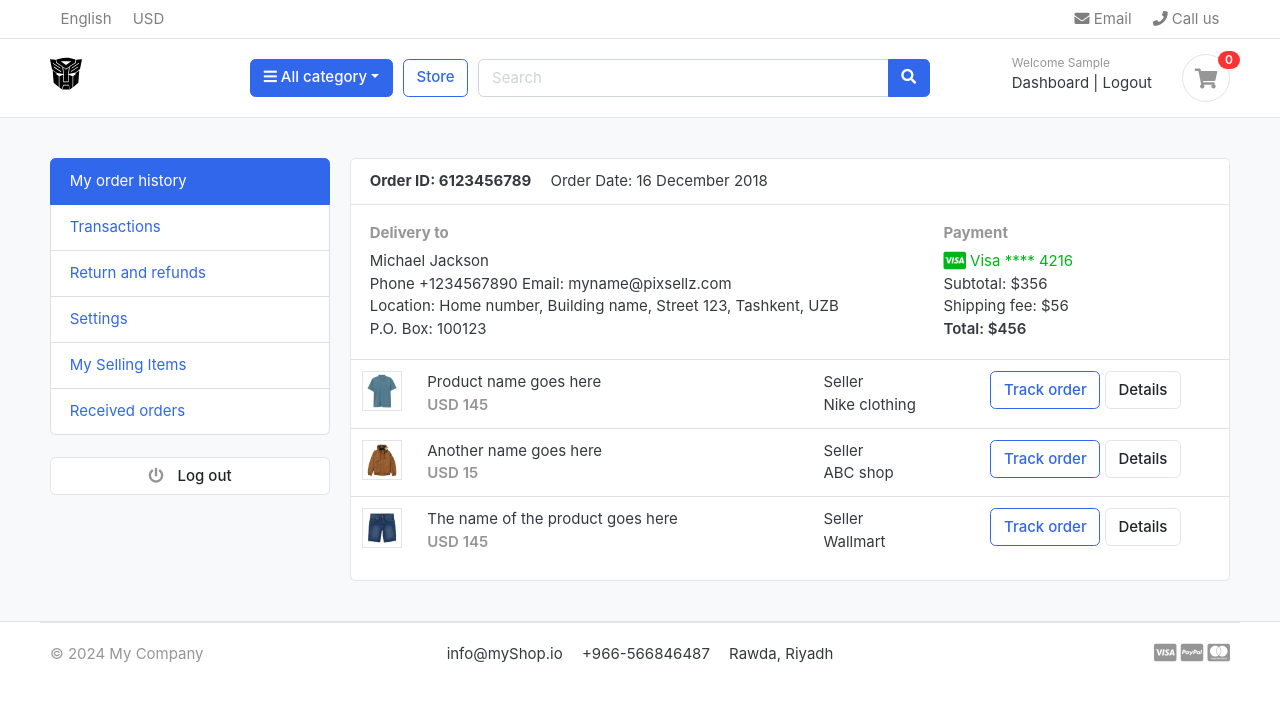
After one commit to hassan-ezzeddine96/shop, a Django app: page /accounts/ in a window 1280 px wide. The commit adds this page. Shown: the top 702 px of the page. Run offline with Django 3.2, Linux system fonts and the light colour scheme; the visitor is signed in with stand-in values (Sample User, id 1); data that the repository does not hold is empty; some libraries are stand-ins or nearby versions; some web fonts are replaced.

Commit message:
verification code by email done

```diff
--- a/accounts/urls.py
+++ b/accounts/urls.py
@@ -5,5 +5,8 @@ urlpatterns = [
     path('register/',views.register,name='register'),
     path('login/',views.login,name='login'),
     path('logout/',views.logout,name='logout'),
+    path('dashboard/',views.dashboard,name='dashboard'),
+    path('',views.dashboard,name='dashboard'),
 
+    path('activate/<uidb64>/<token>/',views.activate,name='activate'),
 ]
--- a/accounts/views.py
+++ b/accounts/views.py
@@ -3,6 +3,15 @@ from .forms import RegistrationForm
 from .models import Account
 from django.contrib import messages, auth
 from django.contrib.auth.decorators import login_required
+from django.http import HttpResponse
+
+#verification email
+from django.contrib.sites.shortcuts import get_current_site
+from django.template.loader import render_to_string
+from django.utils.http import urlsafe_base64_encode, urlsafe_base64_decode
+from django.utils.encoding import force_bytes
+from django.contrib.auth.tokens import default_token_generator
+from django.core.mail import EmailMessage
 
 # Create your views here.
 def register(request):
@@ -18,8 +27,21 @@ def register(request):
             user = Account.objects.create_user(first_name=first_name, last_name=last_name, email=email, username=username, password=password)
             user.phone_number = phone_number
             user.save()
-            messages.success(request, 'Registration successful.')
-            return redirect('register')
+
+            # USER ACTIVATION
+            current_site = get_current_site(request)
+            mail_subject = 'Please activate your account'
+            message = render_to_string('accounts/account_verification_email.html', {
+                'user':user,
+                'domain': current_site,
+                'uid': urlsafe_base64_encode(force_bytes(user.pk)),
+                'token': default_token_generator.make_token(user),
+            })
+            to_email = email
+            send_email = EmailMessage(mail_subject, message, to=[to_email])
+            send_email.send()
+            # messages.success(request, 'Thank you for registering with us. We have sent you verification email to your email address. Please verify it.')
+            return redirect('/accounts/login/?command=verification&email='+email)
     else:
         form = RegistrationForm()
     context={
@@ -33,8 +55,8 @@ def login(request):
         user = auth.authenticate(email=email, password=password)
         if user is not None:
             auth.login(request, user)
-            # messages.success(request,'You are now Logged in.')
-            return redirect('home')
+            messages.success(request,'You are now Logged in.')
+            return redirect('dashboard')
         else:
             messages.error(request,'Invailed login credentials.')
             return redirect('login')
@@ -45,3 +67,22 @@ def logout(request):
     auth.logout(request)
     messages.success(request,'You are logged out.')
     return redirect('login')
+
+def activate(request,uidb64,token):
+    try:
+        uid = urlsafe_base64_decode(uidb64).decode()
+        user = Account._default_manager.get(pk=uid)
+    except(TypeError, ValueError, OverflowError, Account.DoesNotExist):
+        user = None
+    if user is not None and default_token_generator.check_token(user, token):
+        user.is_active = True
+        user.save()
+        messages.success(request,'Congradulations! Your account is activated.')
+        return redirect('login')
+    else:
+        messages.error(request,'Invalid activation link')
+        return redirect('register')
+
+@login_required(login_url = 'login')
+def dashboard(request):
+    return render(request,'accounts/dashboard.html')
--- /dev/null
+++ b/templates/accounts/dashboard.html
@@ -0,0 +1,98 @@
+{% extends 'base.html' %}
+
+
+{% block content %}
+    <!-- ========================= SECTION CONTENT ========================= -->
+<section class="section-conten padding-y bg">
+{% include 'includes/alerts.html' %}
+    <div class="container">
+        <div class="row">
+        <aside class="col-md-3">
+            <!--   SIDEBAR   -->
+            <ul class="list-group">
+                <a class="list-group-item active" href="#"> My order history </a>
+                <a class="list-group-item" href="#"> Transactions </a>
+                <a class="list-group-item" href="#"> Return and refunds </a>
+                <a class="list-group-item" href="#">Settings </a>
+                <a class="list-group-item" href="#"> My Selling Items </a>
+                <a class="list-group-item" href="#"> Received orders </a>
+            </ul>
+            <br>
+            <a class="btn btn-light btn-block" href="{% url 'logout' %}"> <i class="fa fa-power-off"></i> <span class="text">Log out</span> </a>
+            <!--   SIDEBAR .//END   -->
+        </aside>
+        <main class="col-md-9">
+            <article class="card">
+            <header class="card-header">
+                <strong class="d-inline-block mr-3">Order ID: 6123456789</strong>
+                <span>Order Date: 16 December 2018</span>
+            </header>
+            <div class="card-body">
+                <div class="row">
+                    <div class="col-md-8">
+                        <h6 class="text-muted">Delivery to</h6>
+                        <p>Michael Jackson <br>
+                        Phone +1234567890 Email: myname@pixsellz.com <br>
+                        Location: Home number, Building name, Street 123,  Tashkent, UZB <br>
+                        P.O. Box: 100123
+                         </p>
+                    </div>
+                    <div class="col-md-4">
+                        <h6 class="text-muted">Payment</h6>
+                        <span class="text-success">
+                            <i class="fab fa-lg fa-cc-visa"></i>
+                            Visa  **** 4216
+                        </span>
+                        <p>Subtotal: $356 <br>
+                         Shipping fee:  $56 <br>
+                         <span class="b">Total:  $456 </span>
+                        </p>
+                    </div>
+                </div> <!-- row.// -->
+            </div> <!-- card-body .// -->
+            <div class="table-responsive">
+            <table class="table table-hover">
+                <tr>
+                    <td width="65">
+                        <img src="../images/items/1.jpg" class="img-xs border">
+                    </td>
+                    <td>
+                        <p class="title mb-0">Product name goes here </p>
+                        <var class="price text-muted">USD 145</var>
+                    </td>
+                    <td> Seller <br> Nike clothing </td>
+                    <td width="250"> <a href="#" class="btn btn-outline-primary">Track order</a> <a href="#" class="btn btn-light"> Details </a> </td>
+                </tr>
+                <tr>
+                    <td>
+                        <img src="../images/items/2.jpg" class="img-xs border">
+                    </td>
+                    <td>
+                        <p class="title mb-0">Another name goes here </p>
+                        <var class="price text-muted">USD 15</var>
+                    </td>
+                    <td> Seller <br> ABC shop </td>
+                    <td> <a href="#" class="btn btn-outline-primary">Track order</a> <a href="#" class="btn btn-light"> Details </a> </td>
+                </tr>
+                <tr>
+                    <td>
+                        <img src="../images/items/3.jpg" class="img-xs border">
+                    </td>
+                    <td>
+                        <p class="title mb-0">The name of the product  goes here </p>
+                        <var class="price text-muted">USD 145</var>
+                    </td>
+                    <td> Seller <br> Wallmart </td>
+                    <td> <a href="#" class="btn btn-outline-primary">Track order</a> <a href="#" class="btn btn-light"> Details </a> </td>
+                </tr>
+            </table>
+            </div> <!-- table-responsive .end// -->
+            </article> <!-- order-group.// -->
+        </main>
+    </div> <!-- row.// -->
+    </div>
+
+
+    </section>
+    <!-- ========================= SECTION CONTENT END// ========================= -->
+{% endblock content %}
--- a/templates/includes/navbar.html
+++ b/templates/includes/navbar.html
@@ -68,8 +68,8 @@
             <div class="widget-header">
               <small class="title text-muted">Welcome {{user.first_name}}</small>
               <div>
-                <a href="#">Dashboard</a> <span class="dark-transp">|</span>
-                <a href="{% url 'logout' %}">Logoout</a>
+                <a href="{% url 'dashboard' %}">Dashboard</a> <span class="dark-transp">|</span>
+                <a href="{% url 'logout' %}">Logout</a>
               </div>
             </div>
             {% endif %}
```
Also changed, not shown: myShop/settings.py (+8 -0 lines), templates/accounts/account_verification_email.html (added, +7 -0 lines), templates/accounts/login.html (+10 -1 lines).
